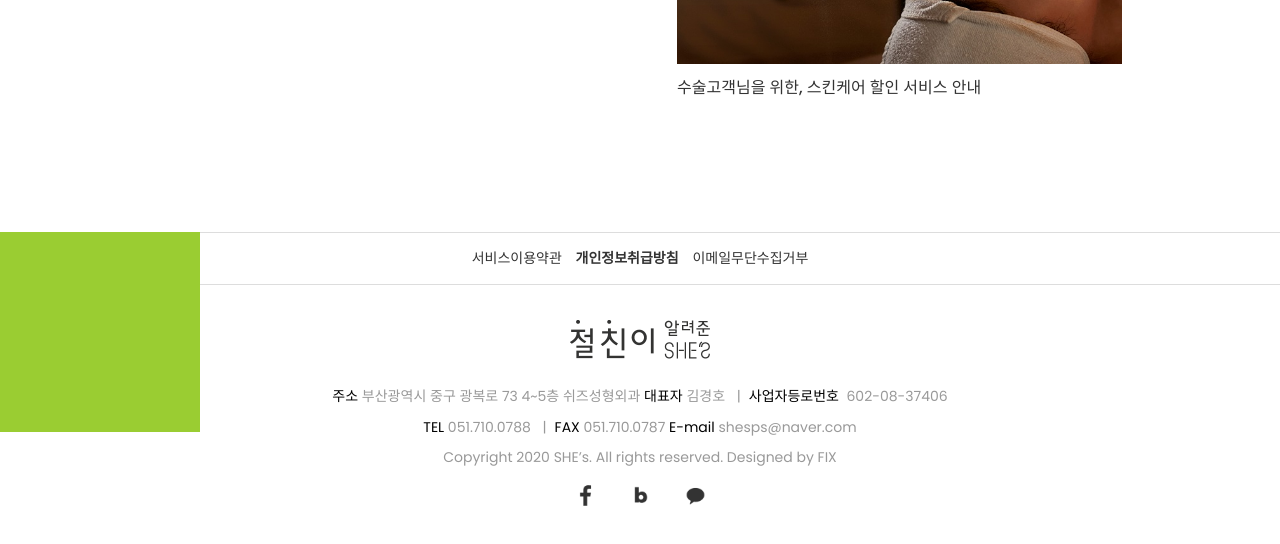
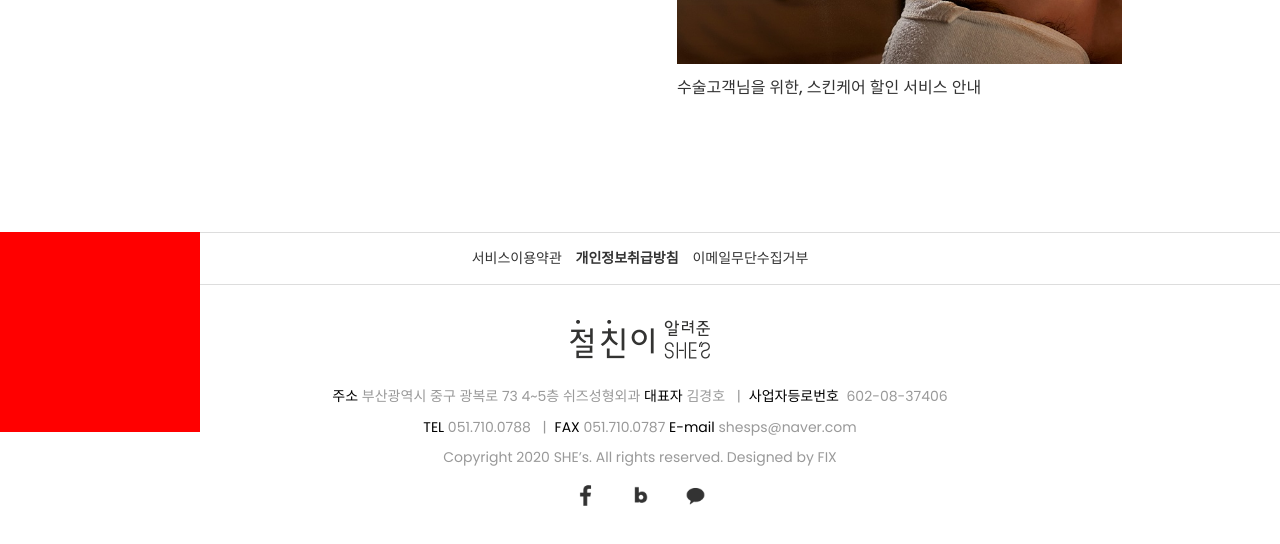
Before and after one commit to dbsk1111/Shes, a plain HTML site: page index.html in a window 1280 px wide. Shown: the part 5830-6374 px from the top of the page. Drawn offline with Linux system fonts and the light colour scheme.

Commit message:
210525
transform

```diff
--- a/scss/style.scss
+++ b/scss/style.scss
@@ -18,7 +18,7 @@ $hover: #e99691;
   width: 200px;
   position: absolute;
   // position: fixed;
-  background: yellowgreen;
+  background: red;
   z-index: 1;
   height: 200px;
 }
```
Also changed, not shown: css/style.css.
